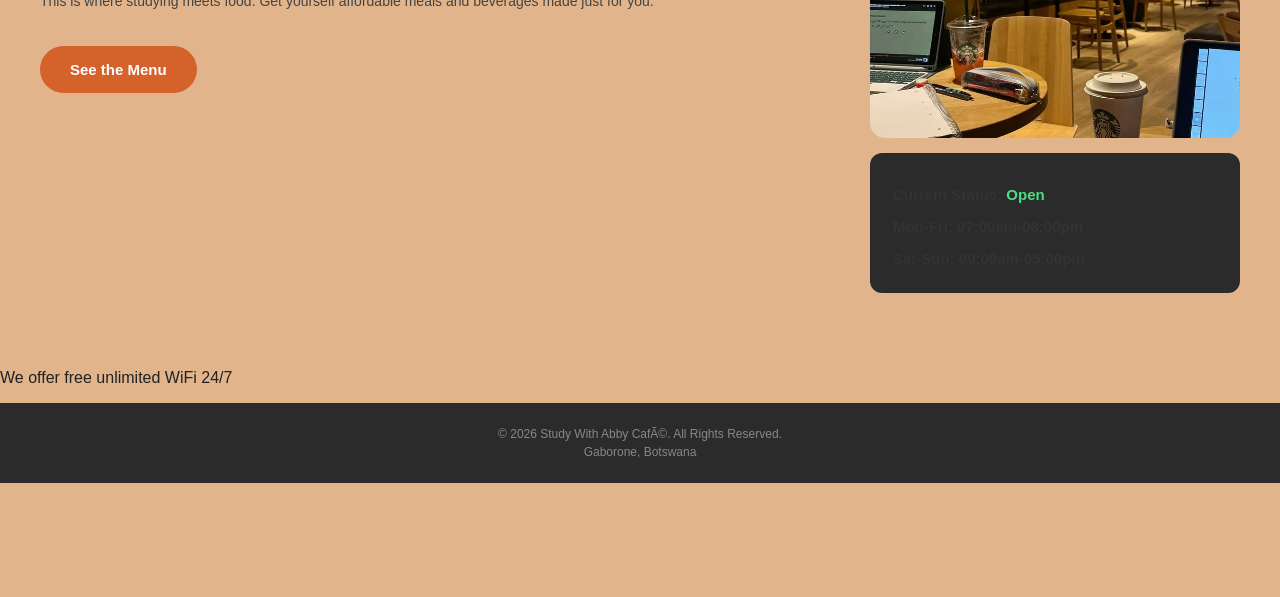
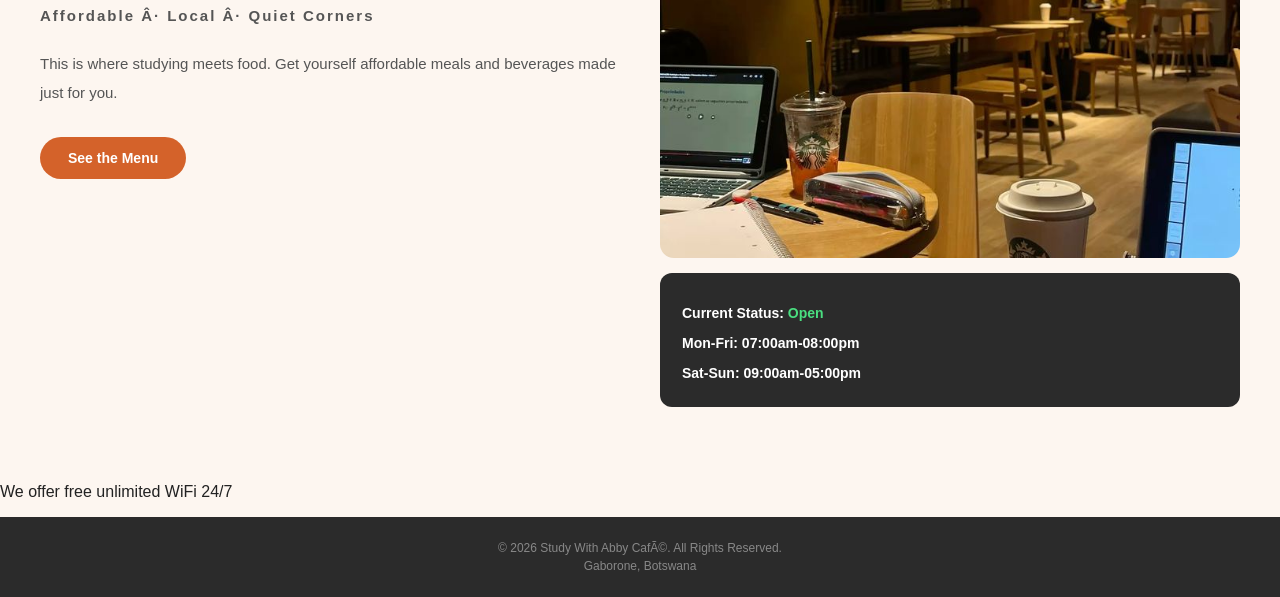
Before and after one commit to AbigailMoabi/StudyWithAbbyCafe, a plain HTML site: page index.html in a window 1280 px wide. Shown: the part 287-884 px from the top of the page. Before the commit the page ends 800 px from the top, so only its background shows below. Drawn offline with Linux system fonts and the light colour scheme; a script that the page names is missing.

Commit message:
changed code to make sure everything is ok

```diff
--- a/styles.css
+++ b/styles.css
@@ -1,10 +1,9 @@
-/* general css: background color and font */
-
+/* General - background color and font */
 body {
     font-family: arial, sans-serif;
     margin: 0;
     padding: 0;
-    background-color: #e1b48c;
+    background-color: #fdf6f0;
     color: #222222;
     min-height: 100vh;
     display: flex;
@@ -15,8 +14,7 @@
     flex: 1;
 }
 
-/* 2. navigation */
-
+/* Navigation */
 nav {
     background-color: #2b2b2b;
     padding: 15px 30px;
@@ -57,8 +55,8 @@
 }
 
 nav a:hover,
-a.active{
-    color: #f5b4b4;
+a.active {
+    color: #ffffff;
     font-weight: bold;
 }
 
@@ -70,6 +68,10 @@
     align-items: flex-start;
 }
 
+.hero-left {
+    flex: 1;
+}
+
 .hero-left h1 {
     font-size: 46px;
     font-weight: bold;
@@ -78,36 +80,7 @@
     line-height: 1.2;
 }
 
-.hero-left .tagline {
-    color: #d4622a;
-    font-weight: bold;
-    letter-spacing: 2px;
-    margin-bottom: 18px;
-}
-
-.hero-left p {
-    font-size: 16px;
-    line-height: 1.9;
-    margin-bottom: 14px;
-    color: #555555;
-}
-
-/* this is CSS for the photo and status card */
-.hero-right {
-    flex: 1;
-    display: flex;
-    flex-direction: column;
-    gap: 15px;
-}
-
-.hero-right img {
-    width: 100%;
-    height: 320px;
-    object-fit: cover;
-    border-radius: 14px;
-}
-
-/* this is for the tagline(motto)- 'Affordable. Local. Quiet corners */
+/* Tagline - Affordable. Local. Quiet Corners */
 .tagline {
     color: #d4622a;
     font-size: 16px;
@@ -117,21 +90,21 @@
 }
 
 .hero-left p {
-    font-size: 14px;
-    line-height: 1.8;
-    margin-bottom: 22px;
-    color: #444444;
+    font-size: 15px;
+    line-height: 1.9;
+    margin-bottom: 20px;
+    color: #555555;
 }
 
-/* Button design */
+/* Button */
 .btn {
     display: inline-block;
     background-color: #d4622a;
     color: #ffffff;
-    padding: 15px 30px;
+    padding: 13px 28px;
     text-decoration: none;
     border-radius: 25px;
-    font-size: 15px;
+    font-size: 14px;
     font-weight: bold;
     margin-top: 10px;
 }
@@ -140,55 +113,55 @@
     background-color: #b5481a;
 }
 
-/* the cafe image and the status design */
-
+/* Cafe photo and status card */
 .hero-right {
     flex: 1;
     display: flex;
     flex-direction: column;
     gap: 15px;
-
 }
 
+/* Increased image height so that it is visible clearly */
 .hero-right img {
     width: 100%;
-    height: 300px;
+    height: 420px;
     object-fit: cover;
-    border-radius: 15px;
+    border-radius: 14px;
 }
 
+/* Status card */
 .status {
     background-color: #2b2b2b;
     border-radius: 12px;
-    padding: 18px 23px;
+    padding: 18px 22px;
 }
 
 .status p {
-    font-size: 15px;
+    font-size: 14px;
+    font-weight: bold;
+    color: #ffffff;
     margin-bottom: 8px;
-    color: #333333;
-    font-weight: bold;
 }
 
+/* Open indicator status text */
 .open {
     color: #4ade80;
     font-weight: bold;
 }
 
-/* the wifi text and footer*/
-
+/* WiFi text */
 .wifi-text {
-    color: #ffffff;
-    font-size: 22px;
+    font-size: 16px;
     font-weight: bold;
-    margin-top: 20px;
+    color: #d4622a;
+    margin-top: 30px;
 }
 
+/* Footer */
 footer {
     background-color: #2b2b2b;
     padding: 20px 30px;
     text-align: center;
-    margin-top: 0;
 }
 
 footer p {
```
